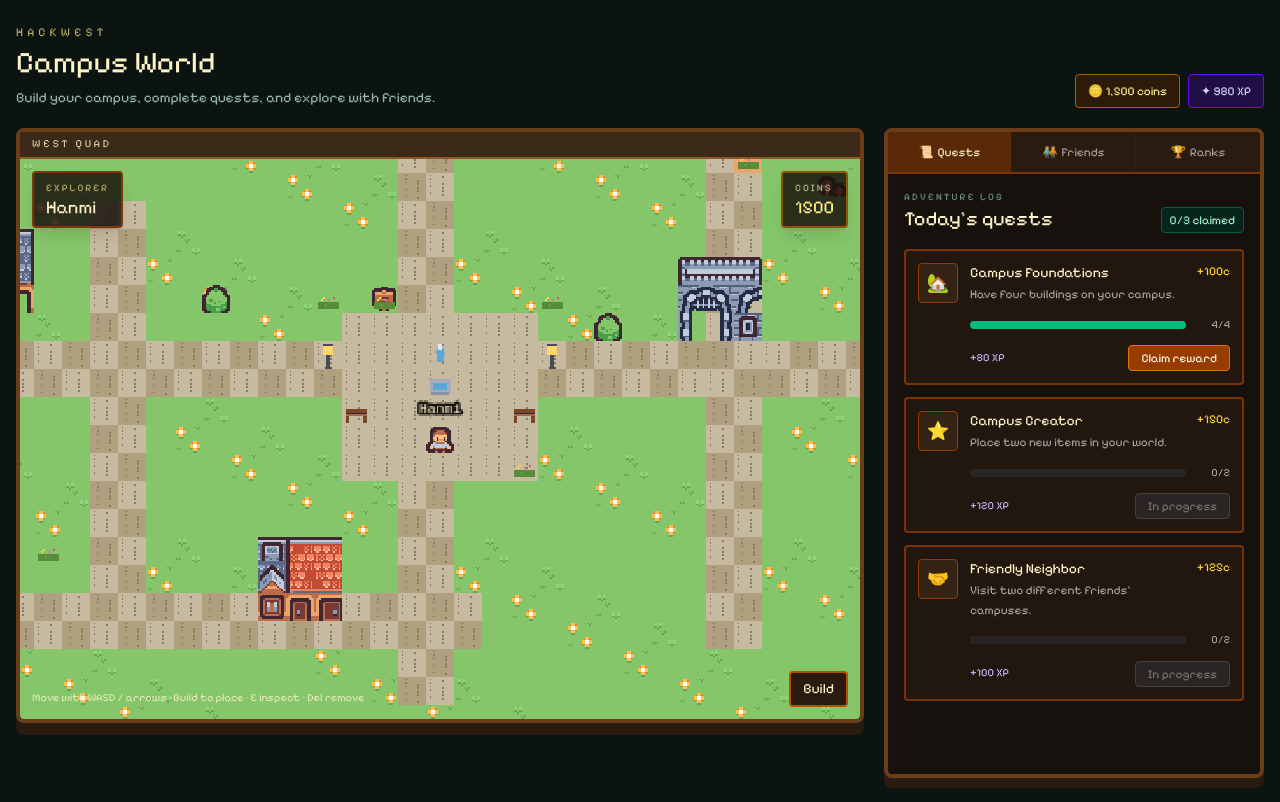
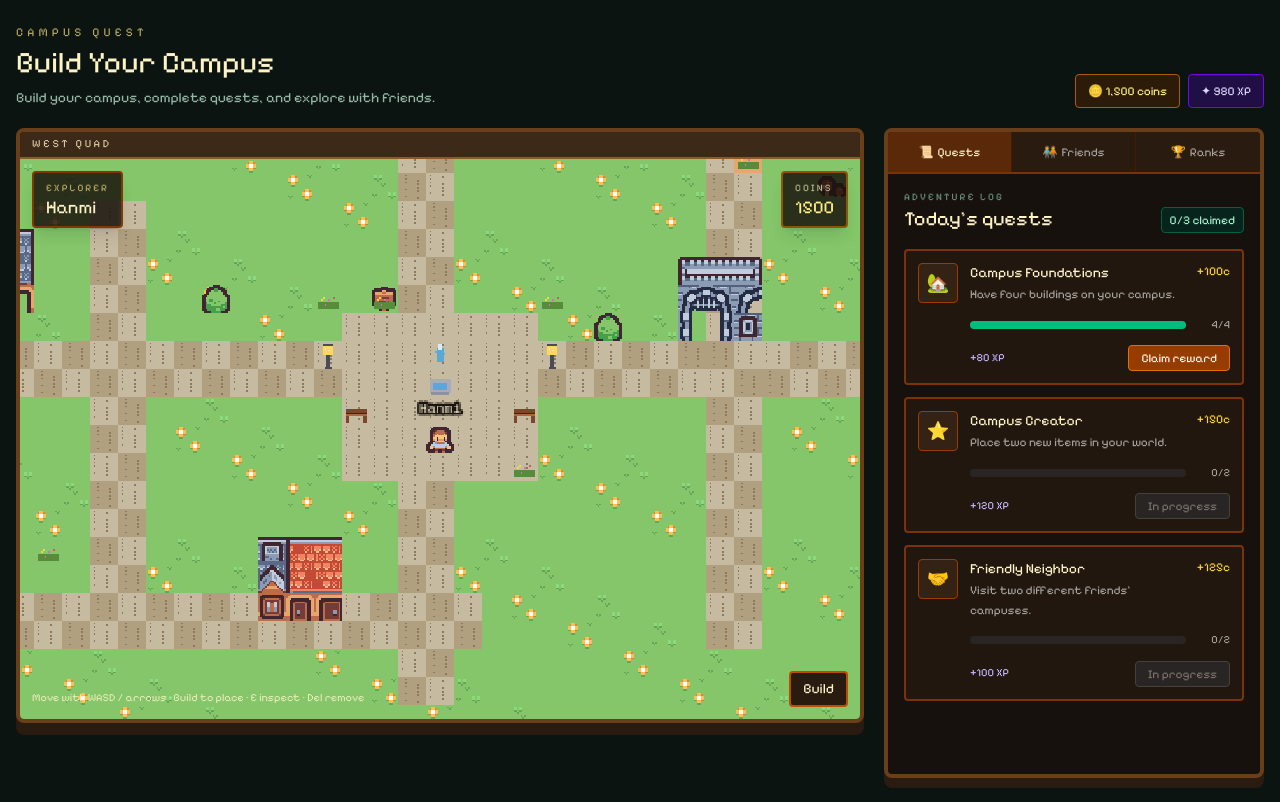
Before and after one commit to VictorFagbohun/HackWest, a Next.js app: page / in a window 1280 px wide. Built offline with nearby package versions, Linux system fonts and the light colour scheme.

Commit message:
Rename app to Campus Quest

```diff
--- a/app/layout.tsx
+++ b/app/layout.tsx
@@ -9,7 +9,7 @@ const pixelify = Pixelify_Sans({
 });
 
 export const metadata: Metadata = {
-  title: "HackWest Campus",
+  title: "Campus Quest",
   description: "A cozy pixel RPG campus for college self-improvement.",
 };
 
--- a/app/page.tsx
+++ b/app/page.tsx
@@ -73,8 +73,8 @@ export default function HomePage() {
     <main className="min-h-screen bg-[#0b1410] px-4 py-6">
       <header className="mx-auto mb-5 flex w-full max-w-[1440px] flex-col justify-between gap-3 sm:flex-row sm:items-end">
         <div>
-          <p className="text-xs uppercase tracking-[0.35em] text-amber-200/70">HackWest</p>
-          <h1 className="mt-1 text-3xl text-amber-100">Campus World</h1>
+          <p className="text-xs uppercase tracking-[0.35em] text-amber-200/70">Campus Quest</p>
+          <h1 className="mt-1 text-3xl text-amber-100">Build Your Campus</h1>
           <p className="mt-2 text-sm text-emerald-100/70">Build your campus, complete quests, and explore with friends.</p>
         </div>
         <div className="flex gap-2 text-xs">
--- a/package.json
+++ b/package.json
@@ -1,5 +1,5 @@
 {
-  "name": "hackwest",
+  "name": "campus-quest",
   "version": "0.1.0",
   "private": true,
   "scripts": {
--- a/scripts/build-game-assets.mjs
+++ b/scripts/build-game-assets.mjs
@@ -592,7 +592,7 @@ function main() {
       "Kenney Tiny Dungeon — CC0 1.0 Universal — https://kenney.nl/assets/tiny-dungeon",
       "",
       "Campus extras (water, paths, benches, lamps, flower beds, fountain)",
-      "are original 16x16 tiles created for HackWest.",
+      "are original 16x16 tiles created for Campus Quest.",
       "",
       "Attribution is not required for Kenney CC0 packs; we credit Kenney.nl anyway.",
       "",
```
Also changed, not shown: public/game/LICENSE.txt, 1 other file (tests, documents, lock files or other folders).
